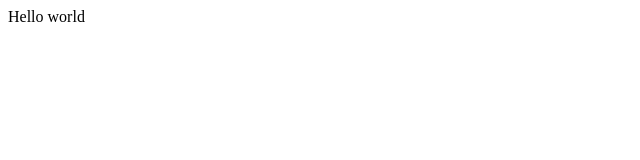
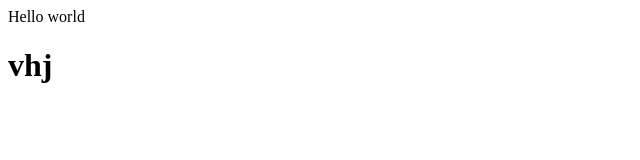
Before and after one commit to khanafsan/fsd, a plain HTML site: page index.html in a window 1280 px wide. Shown: the full height of the page, 0-640 px from the left. Drawn offline with Linux system fonts and the light colour scheme.

Commit message:
Update index.html

```diff
--- a/index.html
+++ b/index.html
@@ -8,5 +8,7 @@
 </head>
 <body>
     Hello world
+
+    <h1> vhj</h1>
 </body>
 </html>
```
